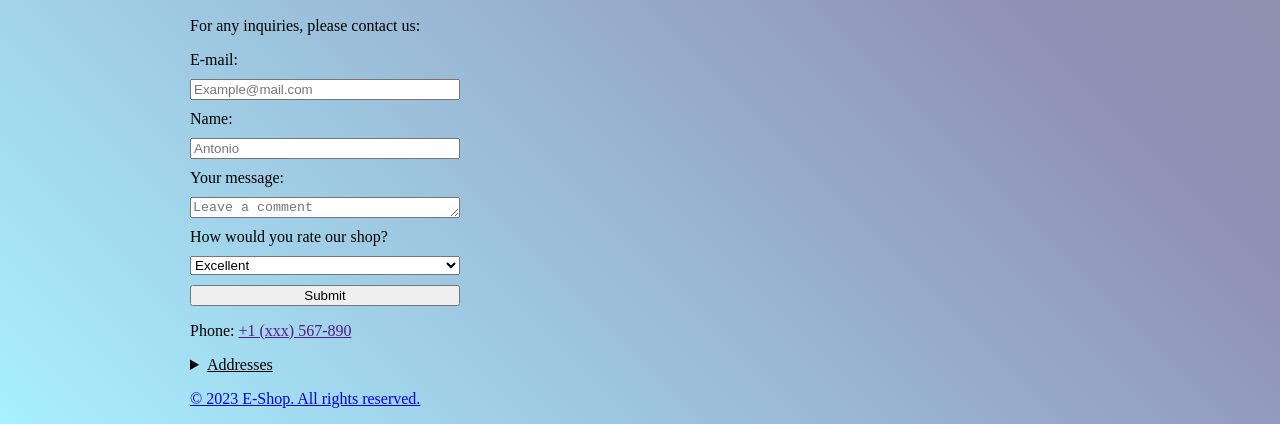
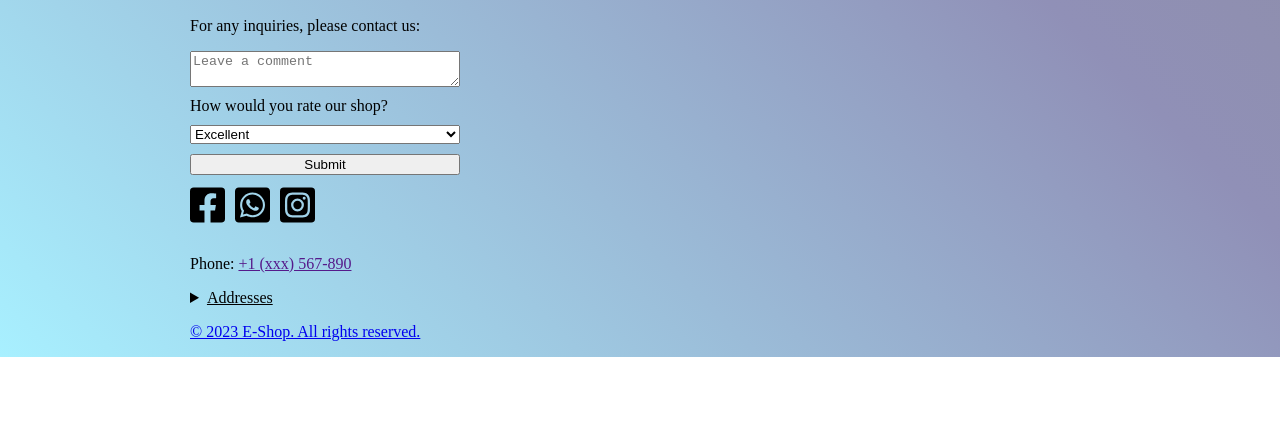
Before and after one commit to AnLuk13/E-shop, a plain HTML site: page pages/index.html in a window 1280 px wide. Shown: the part 1170-1594 px from the top of the page. After the commit the page ends 1527 px from the top, so only its background shows below. Drawn offline with Linux system fonts and the light colour scheme.

Commit message:
Add social media links as font-awesome icons

```diff
--- a/pages/index.html
+++ b/pages/index.html
@@ -83,7 +83,7 @@
         <div class="clothes">
           <div class="img-box">
             <img
-              class="img"
+              class="clothing-item-img"
               src="/assets/img/tshirt.jpeg"
               alt="tshirt"
               width="374"
@@ -96,7 +96,7 @@
           </div>
           <div class="img-box">
             <img
-              class="img"
+              class="clothing-item-img"
               src="/assets/img/jeans.JPG"
               alt="jeans"
               width="200"
@@ -107,7 +107,7 @@
           </div>
           <div class="img-box">
             <img
-              class="img"
+              class="clothing-item-img"
               src="/assets/img/dress.jpg"
               alt="dress"
               width="200 "
@@ -137,21 +137,12 @@
         <section id="contacts">
           <h2><u>Contacts</u></h2>
           <p>For any inquiries, please contact us:</p>
+          <div class="contacts-class">
             <form action="" class="form-style">
-            <label for="email">E-mail:</label>
-            <input
-              type="text"
-              name="email"
-              id="email"
-              placeholder="Example@mail.com"
-            />
-            <label for="name">Name:</label>
-            <input type="text" name="name" id="name" placeholder="Antonio" />
-            <label for="message">Your message:</label>
               <textarea
                 name="message"
                 id="message"
-              rows="1"
+                rows="2"
                 placeholder="Leave a comment"
               ></textarea>
               <label for="rating">How would you rate our shop?</label>
@@ -164,10 +155,29 @@
               </select>
               <button type="submit">Submit</button>
             </form>
-
+            <div class="social-media">
+              <a href="https://www.facebook.com" target="_blank"
+                ><img
+                  class="social-media-img"
+                  src="/assets/img/facebook.svg"
+                  alt="facebook"
+              /></a>
+              <a href="https://www.whatsapp.com/?lang=en" target="_blank"
+                ><img
+                  class="social-media-img"
+                  src="/assets/img/whatsapp.svg"
+                  alt="whatsapp"
+              /></a>
+              <a href="https://www.instagram.com/" target="_blank"
+                ><img
+                  class="social-media-img"
+                  src="/assets/img/instagram.svg"
+                  alt="instagram"
+              /></a>
+            </div>
             <p>Phone: <a href="">+1 (xxx) 567-890</a></p>
+          </div>
         </section>
-
         <section id="addresses">
           <details>
             <summary><u>Addresses</u></summary>
@@ -183,7 +193,6 @@
             </ul>
           </details>
         </section>
-
         <a href="#"><p>&copy; 2023 E-Shop. All rights reserved.</p></a>
       </footer>
     </div>
--- a/styles/styles.css
+++ b/styles/styles.css
@@ -29,16 +29,27 @@ video {
   margin: 0 auto;
 }
 
-.form-style {
+.contacts-class {
   gap: 10px;
   display: flex;
   flex-direction: column;
   max-width: 30%;
 }
 
-figure {
-  margin-top: 1%;
-  margin-left: 0;
+.form-style {
+  gap: 10px;
+  display: flex;
+  flex-direction: column;
+}
+
+.social-media {
+  display: flex;
+  justify-content: left;
+  gap: 10px;
+}
+
+.social-media-img {
+  width: 35px;
 }
 
 table,
@@ -62,7 +73,7 @@ thead {
   z-index: 1;
 }
 
-.img {
+.clothing-item-img {
   box-shadow: 0px 0px 20px rgb(138, 138, 138);
   border: 1px solid gray;
   border-radius: 15px;
@@ -108,7 +119,7 @@ thead {
   position: relative;
 }
 
-.img-box:hover .img {
+.img-box:hover .clothing-item-img {
   transition: 0.5s ease;
   opacity: 0.3;
 }
```
Also changed, not shown: assets/img/facebook.svg (added), assets/img/instagram.svg (added), assets/img/whatsapp.svg (added). Lines whose indentation alone changed are shown as unchanged.
